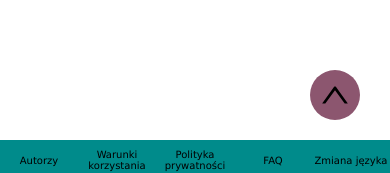
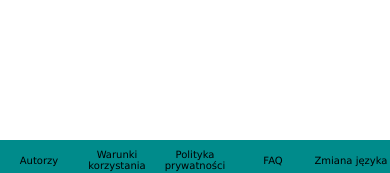
Before and after one commit to jukialen/Portal_for_artists, a React (Create React App) app: page / in a window 390 px wide. Shown: the part 5604-5777 px from the top of the page. Built offline with nearby package versions, Linux system fonts and the light colour scheme; no server answers.

Commit message:
Adding show/hide AffixButton when scrolling

```diff
--- a/src/components/molecules/AffixButton/AffixButton.js
+++ b/src/components/molecules/AffixButton/AffixButton.js
@@ -5,22 +5,29 @@ import './AffixButton.scss';
 import { Affix, Button } from 'antd';
 import { UpOutlined } from '@ant-design/icons';
 
-import { useWindowSize } from 'hooks/useWindowSize';
-
 export const AffixButton = () => {
   const [bottom, setBottom] = useState(10);
-  const ref = useRef()
 
-  const { height, width } = useWindowSize();
+    const [visible, setVisible] = useState(false)
 
-  console.log(height)
+    const toggleVisible = () => {
+        const scrolled = document.documentElement.scrollTop;
+        if (scrolled > 300){
+            setVisible(true)
+        }
+        else if (scrolled <= 300){
+            setVisible(false)
+        }
+    };
+
+
+    window.addEventListener('scroll', toggleVisible);
 
   return (
     <Affix offsetBottom={bottom}>
       <Button type="primary" href="#top__menu" onClick={() => setBottom(10)}>
         <UpOutlined
-          ref={ref}
-          className={`up ${height < width && window.scrollY < 300 ? null : 'up__active'}`}
+          className={`up ${visible ? 'up__active' : null }`}
           aria-label="top of page button"
         />
       </Button>
--- a/src/components/molecules/FormField/FormField.js
+++ b/src/components/molecules/FormField/FormField.js
@@ -6,7 +6,6 @@ export const FormField = ({
   nameField,
   typeField,
   placeholderField,
-  values,
 }) => {
   return (
     <div className="form__field">
@@ -17,7 +16,6 @@ export const FormField = ({
         type={typeField}
         id={nameField}
         placeholder={placeholderField}
-        value={values}
       />
     </div>
   );
--- a/src/hooks/useWindowSize.js
+++ /dev/null
@@ -1,23 +0,0 @@
-import React, { useState, useEffect } from 'react';
-
-export const useWindowSize = () => {
-  const [windowSize, setWindowSize] = useState({
-    width: undefined,
-    height: undefined,
-  });
-  useEffect(() => {
-    function handleResize() {
-      setWindowSize({
-        width: window.innerWidth,
-        height: window.innerHeight,
-      });
-    }
-    // Add event listener
-    window.addEventListener("resize", handleResize);
-    // Call handler right away so state gets updated with initial window size
-    handleResize();
-    // Remove event listener on cleanup
-    return () => window.removeEventListener("resize", handleResize);
-  }, []); // Empty array ensures that effect is only run on mount
-  return windowSize;
-}
```
